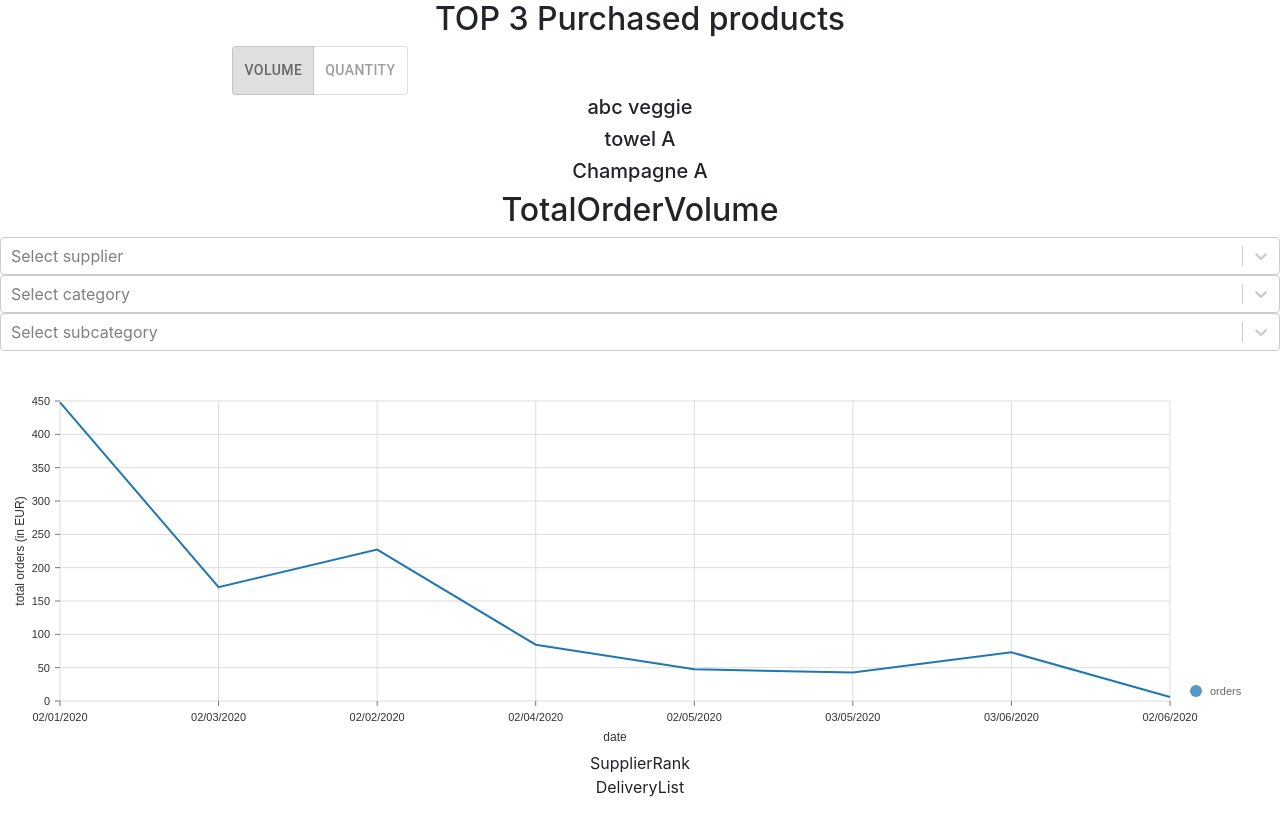
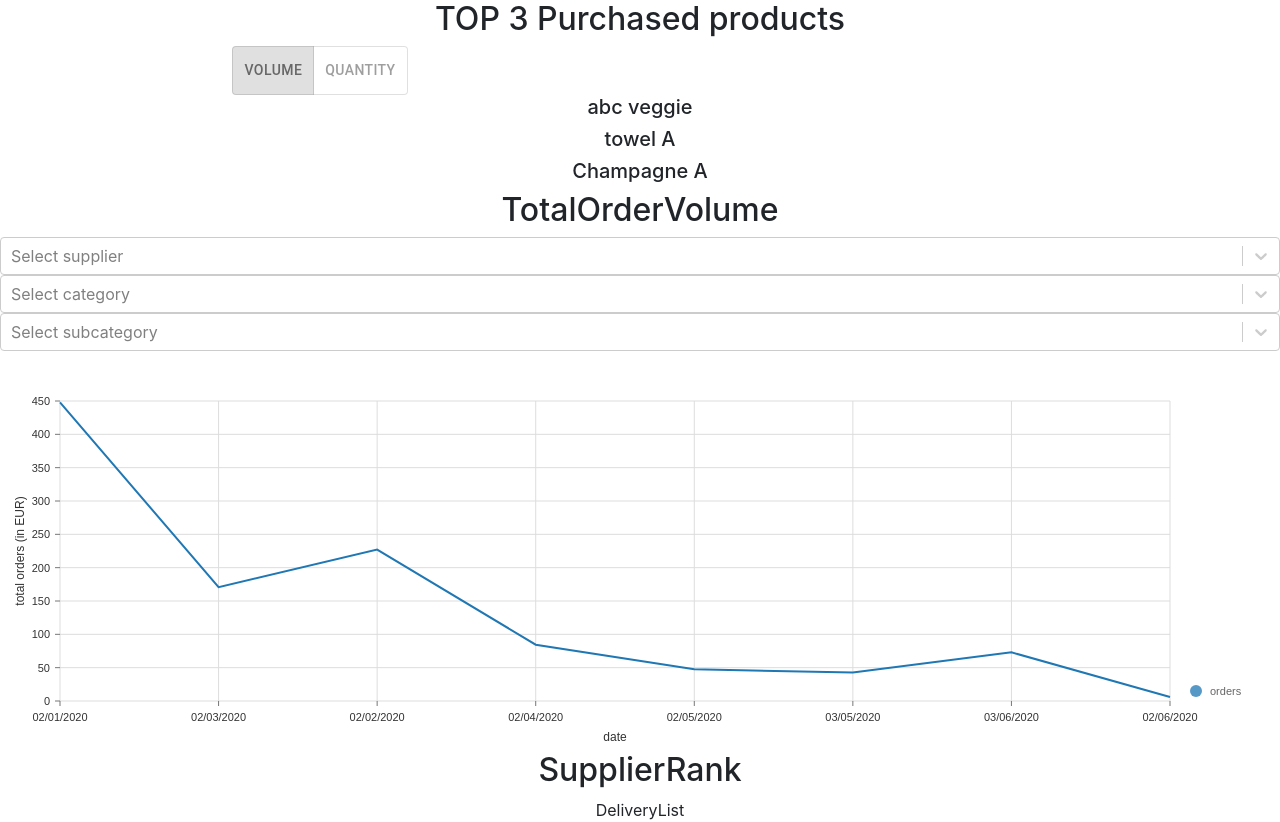
Before and after one commit to rusakovic/supplier-dashboard, a React (Create React App) app: page / in a window 1280 px wide. Before the commit the page ends 800 px from the top, so only its background shows below. Built offline with nearby package versions, Linux system fonts and the light colour scheme.

Commit message:
refactoring toggle buttons

```diff
--- a/src/components/ToggleButtons.js
+++ b/src/components/ToggleButtons.js
@@ -3,9 +3,9 @@ import React from 'react'
 import Grid from '@material-ui/core/Grid'
 import ToggleButton from '@material-ui/lab/ToggleButton'
 import ToggleButtonGroup from '@material-ui/lab/ToggleButtonGroup'
-import { useStore, TOTAL_QUANTITY_TOGGLE } from '../store/store'
+import { useStore } from '../store/store'
 
-const ToggleButtons = () => {
+const ToggleButtons = ({ actionType }) => {
   const { dispatch } = useStore()
 
   const [toggle, setToggle] = React.useState('total')
@@ -16,7 +16,7 @@ const ToggleButtons = () => {
     if (toggle !== null) {
       setToggle(selectedToggle)
       dispatch({
-        type: TOTAL_QUANTITY_TOGGLE,
+        type: actionType,
         totalQuantityToggle: selectedToggle
       })
     }
--- a/src/screens/SupplierRank.js
+++ b/src/screens/SupplierRank.js
@@ -1,7 +1,12 @@
 import React from 'react'
 
 const SupplierRank = () => {
-  return <div>SupplierRank</div>
+  return (
+    <div>
+      <h2>SupplierRank</h2>
+      <div></div>
+    </div>
+  )
 }
 
 export default SupplierRank
--- a/src/screens/TopList.js
+++ b/src/screens/TopList.js
@@ -3,7 +3,7 @@ import { v4 as uuidv4 } from 'uuid'
 
 import { orders } from '../data/orders'
 import ToggleButtons from '../components/ToggleButtons'
-import { useStore, SET_ORDERS } from '../store/store'
+import { useStore, SET_ORDERS, TOTAL_QUANTITY_TOGGLE } from '../store/store'
 import {
   createOrdersWithTotalSum,
   groupByArray,
@@ -44,7 +44,7 @@ const TopList = () => {
   return (
     <div>
       <h2>TOP 3 Purchased products</h2>
-      <ToggleButtons />
+      <ToggleButtons actionType={TOTAL_QUANTITY_TOGGLE} />
       {sortByArrayOutput.map(order => {
         return <h5 key={uuidv4()}>{order.productName}</h5>
       })}
```
